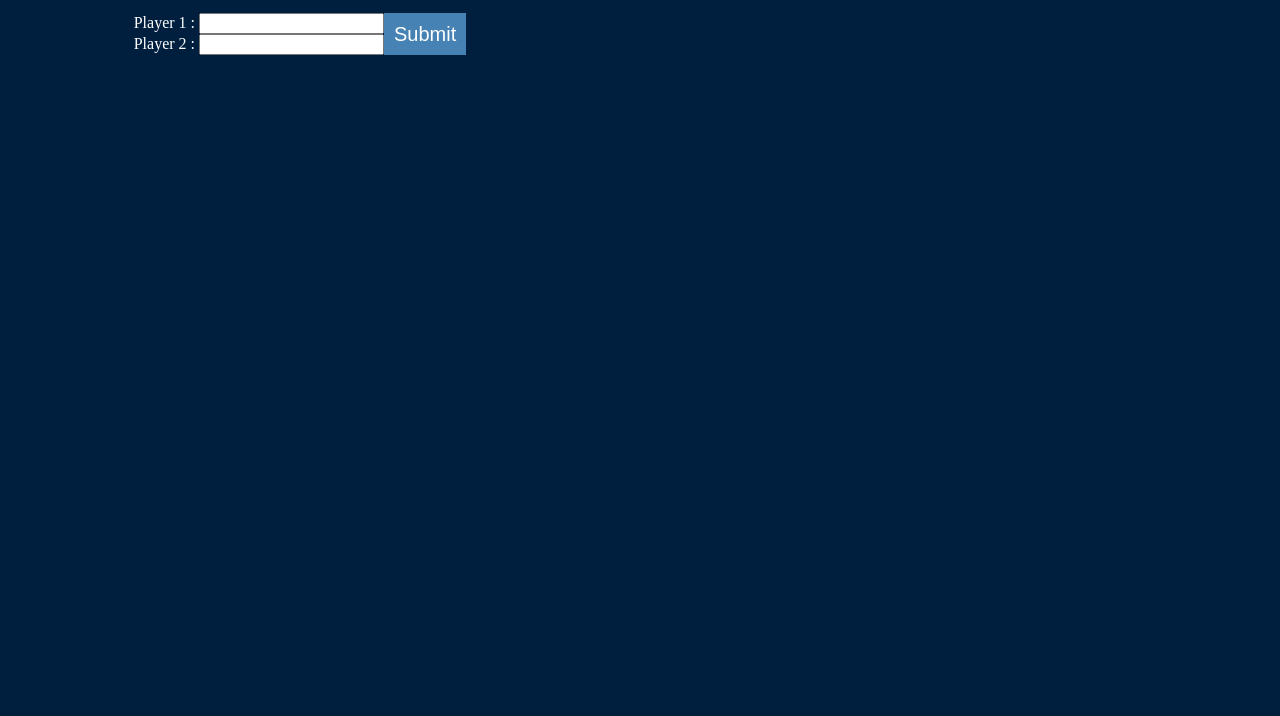
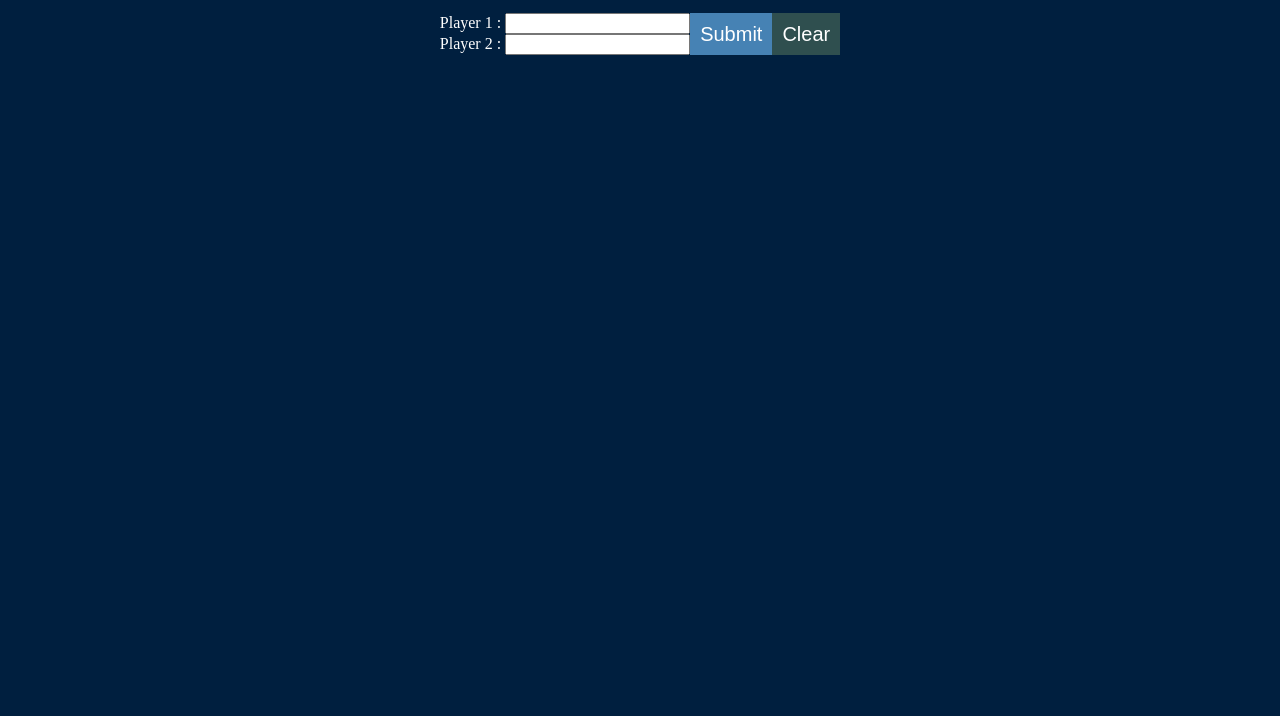
Before and after one commit to jacobhagenbaugh/HTML_FifaTeamPicker, a plain HTML site: page public_html/index.html in a window 1280 px wide. Shown: the part 84-800 px from the top of the page. Drawn offline with Linux system fonts and the light colour scheme.

Commit message:
Finished Version 1.0

```diff
--- a/public_html/index.html
+++ b/public_html/index.html
@@ -24,13 +24,12 @@
                     <label>Player 2 : </label><input id="player2-input" type="text" />
                 </form>
                 <input class="input-button" type="submit" onclick="getPlayers();">
-            <!-- <p>Player 1 : <span id='player1'></span></p> -->
+                <button onclick="location.reload();" class="refresh-button">Clear</button>
             </div>
             <br>
             <div class="output">
                 <span id='player1'></span><br>
                 <span id='player2'></span>
             </div>
-
     </body>
 </html>
--- a/public_html/style.css
+++ b/public_html/style.css
@@ -12,11 +12,12 @@ body {
 .output {
     color: #7FDBFF;
     font-size: 20px;
+    text-align: center;
 }
 
 .input {
     color: white;
-    width: 600px;
+    width: 100%;
     display: flex;
     justify-content: center;
 }
@@ -47,3 +48,14 @@ body {
 .heading p {
     background-color: darkslategray;
 }
+
+.refresh-button {
+    background-color: darkslategray;
+    border: none;
+    text-decoration: none;
+    color: white;
+    padding-left: 10px;
+    padding-right: 10px;
+    font-size: 20px;
+    text-align: center;
+}
```
Lines whose indentation alone changed are shown as unchanged.
